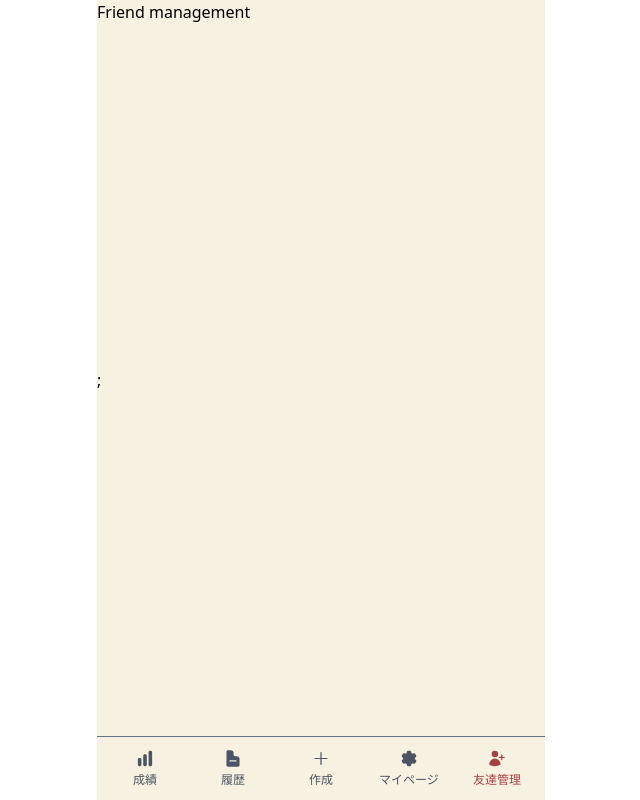
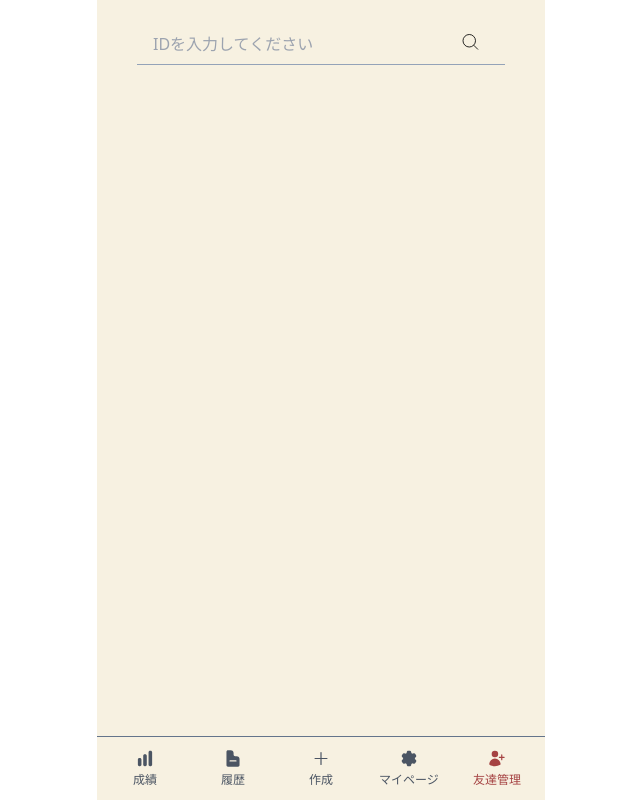
Before and after one commit to NelsoNave/mahjong-app, a Next.js app: page /friend-management in a window 1280 px wide. Shown: the whole page, without its empty margins (319-959 px from the left). Built offline with nearby package versions, Linux system fonts and the light colour scheme.

Commit message:
add: feat the friend search function #12

```diff
--- a/app/actions/friendActions.ts
+++ b/app/actions/friendActions.ts
@@ -6,17 +6,17 @@ export async function getAllFriendData() {
 
   // dummy data
   return [
-    { id: "00000001", friendName: "Tanaka Taro", status: "pending" },
-    { id: "00000002", friendName: "Suzuki Kakeru", status: "approved" },
+    { id: 1, friendName: "Tanaka Taro", status: "pending" },
+    { id: 2, friendName: "Suzuki Kakeru", status: "approved" },
   ];
 }
 
-export async function searchFriendData(friendData: FriendData) {
+export async function searchFriendData(friendId: number): Promise<FriendData> {
   // Todo: implement search friend info
 
   // dummy data
   const updatedInfo = {
-    id: "00000002",
+    id: 3,
     friendName: "Suzuki Kakeru",
     status: "approved",
   };
--- a/app/friend-management/page.tsx
+++ b/app/friend-management/page.tsx
@@ -1,13 +1,66 @@
-import React from "react";
-import Navigation from "../components/Navigation";
+"use client";
 
-const page = () => {
+import React, { useState } from "react";
+import Navigation from "@/app/components/Navigation";
+import { searchFriendData } from "@/app/actions/friendActions";
+
+const Page = () => {
+  const [friendId, setFriendId] = useState<string>("");
+
+  const handleSubmit = async (e: React.FormEvent) => {
+    e.preventDefault();
+
+    // validation
+    if (!friendId) {
+      alert("IDを入力してください");
+      return;
+    } else if (isNaN(parseInt(friendId))) {
+      alert("数値を入力してください");
+      return;
+    }
+
+    try {
+      const friendIdNumber = parseInt(friendId);
+      const friendData = await searchFriendData(friendIdNumber);
+      console.log(friendData);
+    } catch (error) {
+      console.error("Error searching friend data:", error);
+    }
+  };
+
   return (
     <>
-      <div>Friend management</div>;
+      <div className="flex flex-col justify-center">
+        <form
+          onSubmit={handleSubmit}
+          className="flex items-center bg-background px-10 py-6"
+        >
+          <div className="flex w-full justify-between border-b border-slate-400 px-4 py-2">
+            <input
+              type="text"
+              value={friendId}
+              onChange={(e) => setFriendId(e.target.value)}
+              placeholder="IDを入力してください"
+              className="flex-grow-[8] border-none bg-background outline-none"
+            />
+            <svg
+              xmlns="http://www.w3.org/2000/svg"
+              fill="none"
+              viewBox="0 0 24 24"
+              stroke="currentColor"
+              width={20}
+              height={20}
+              onClick={handleSubmit}
+              className="flex-grow-[2]"
+            >
+              <path d="m21 21-5.197-5.197m0 0A7.5 7.5 0 1 0 5.196 5.196a7.5 7.5 0 0 0 10.607 10.607Z" />
+            </svg>
+          </div>
+        </form>
+      </div>
       <Navigation />
     </>
   );
 };
 
-export default page;
+export default Page;
```
